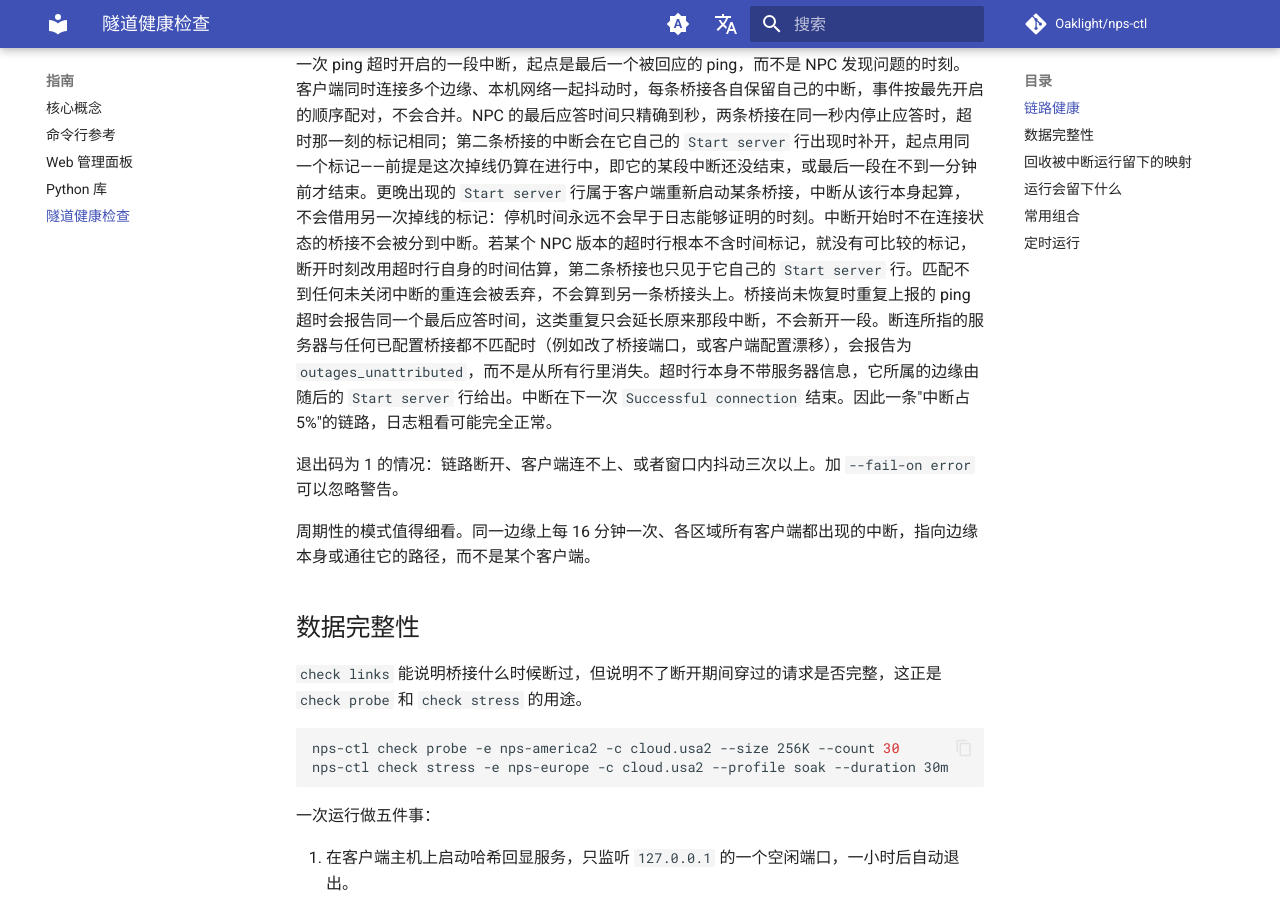
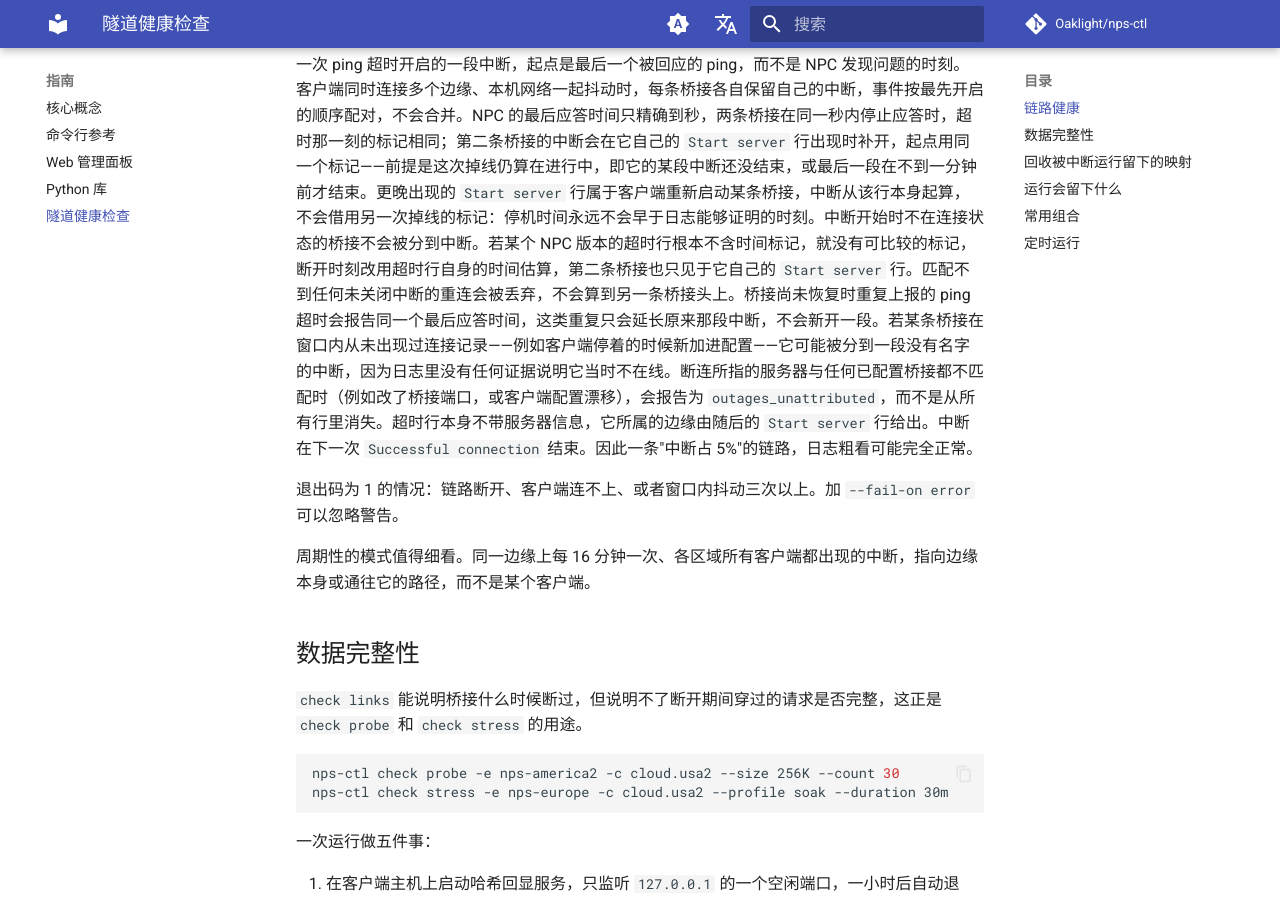
Before and after one commit to Oaklight/nps-ctl, an MkDocs documentation site: the page built from docs/guides/checks.md, in a window 1280 px wide and 900 px high, scrolled down 856 px. Built offline with MkDocs 1.6.1 and Material for MkDocs 9.7.7, drawn with Linux system fonts in a browser that asks for light colours; comment, search, counter and statistics services are not loaded.

Commit message:
docs(checks): 说明可能吸收无名中断的桥接

```diff
--- a/docs/guides/checks.md
+++ b/docs/guides/checks.md
@@ -28,7 +28,7 @@ nps-ctl check links --since 24h --json
 | Down | 窗口内处于中断状态的比例 |
 | Period | 中断开始时间的间隔中位数；至少 60% 的间隔落在中位数 15% 以内时标 `*` |
 
-一次 ping 超时开启的一段中断，起点是最后一个被回应的 ping，而不是 NPC 发现问题的时刻。客户端同时连接多个边缘、本机网络一起抖动时，每条桥接各自保留自己的中断，事件按最先开启的顺序配对，不会合并。NPC 的最后应答时间只精确到秒，两条桥接在同一秒内停止应答时，超时那一刻的标记相同；第二条桥接的中断会在它自己的 `Start server` 行出现时补开，起点用同一个标记——前提是这次掉线仍算在进行中，即它的某段中断还没结束，或最后一段在不到一分钟前才结束。更晚出现的 `Start server` 行属于客户端重新启动某条桥接，中断从该行本身起算，不会借用另一次掉线的标记：停机时间永远不会早于日志能够证明的时刻。中断开始时不在连接状态的桥接不会被分到中断。若某个 NPC 版本的超时行根本不含时间标记，就没有可比较的标记，断开时刻改用超时行自身的时间估算，第二条桥接也只见于它自己的 `Start server` 行。匹配不到任何未关闭中断的重连会被丢弃，不会算到另一条桥接头上。桥接尚未恢复时重复上报的 ping 超时会报告同一个最后应答时间，这类重复只会延长原来那段中断，不会新开一段。断连所指的服务器与任何已配置桥接都不匹配时（例如改了桥接端口，或客户端配置漂移），会报告为 `outages_unattributed`，而不是从所有行里消失。超时行本身不带服务器信息，它所属的边缘由随后的 `Start server` 行给出。中断在下一次 `Successful connection` 结束。因此一条"中断占 5%"的链路，日志粗看可能完全正常。
+一次 ping 超时开启的一段中断，起点是最后一个被回应的 ping，而不是 NPC 发现问题的时刻。客户端同时连接多个边缘、本机网络一起抖动时，每条桥接各自保留自己的中断，事件按最先开启的顺序配对，不会合并。NPC 的最后应答时间只精确到秒，两条桥接在同一秒内停止应答时，超时那一刻的标记相同；第二条桥接的中断会在它自己的 `Start server` 行出现时补开，起点用同一个标记——前提是这次掉线仍算在进行中，即它的某段中断还没结束，或最后一段在不到一分钟前才结束。更晚出现的 `Start server` 行属于客户端重新启动某条桥接，中断从该行本身起算，不会借用另一次掉线的标记：停机时间永远不会早于日志能够证明的时刻。中断开始时不在连接状态的桥接不会被分到中断。若某个 NPC 版本的超时行根本不含时间标记，就没有可比较的标记，断开时刻改用超时行自身的时间估算，第二条桥接也只见于它自己的 `Start server` 行。匹配不到任何未关闭中断的重连会被丢弃，不会算到另一条桥接头上。桥接尚未恢复时重复上报的 ping 超时会报告同一个最后应答时间，这类重复只会延长原来那段中断，不会新开一段。若某条桥接在窗口内从未出现过连接记录——例如客户端停着的时候新加进配置——它可能被分到一段没有名字的中断，因为日志里没有任何证据说明它当时不在线。断连所指的服务器与任何已配置桥接都不匹配时（例如改了桥接端口，或客户端配置漂移），会报告为 `outages_unattributed`，而不是从所有行里消失。超时行本身不带服务器信息，它所属的边缘由随后的 `Start server` 行给出。中断在下一次 `Successful connection` 结束。因此一条"中断占 5%"的链路，日志粗看可能完全正常。
 
 退出码为 1 的情况：链路断开、客户端连不上、或者窗口内抖动三次以上。加 `--fail-on error` 可以忽略警告。
 
```
